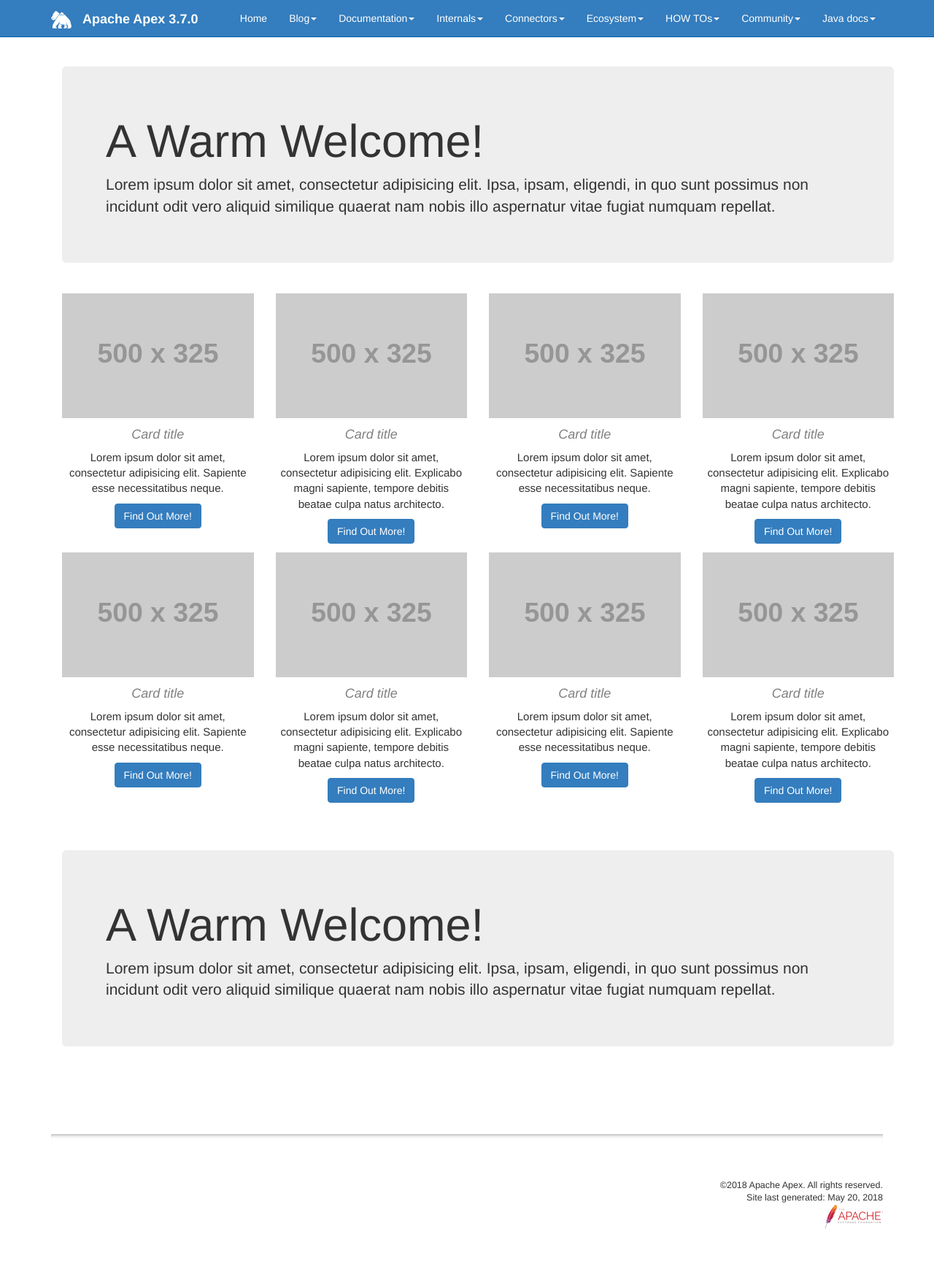
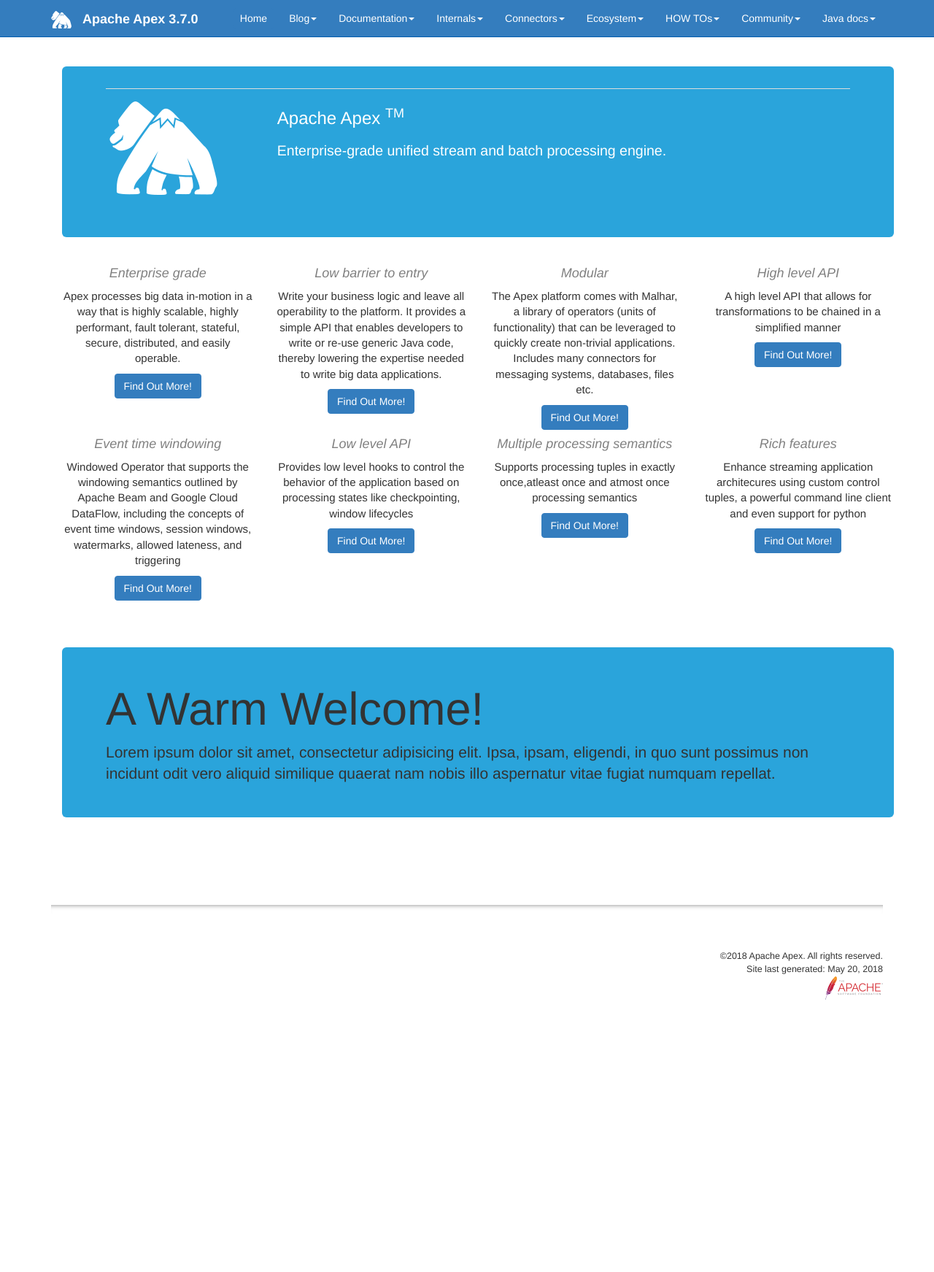
Before and after one commit to apacheapex/apacheapex.github.io, a Jekyll site: the page built from index.md, in a window 1280 px wide. Shown: the whole page at 73% size. Built offline with Jekyll 4.4.1, drawn with Linux system fonts in a browser that asks for light colours; nearby versions of some CDN libraries; comment, search, counter and statistics services are not loaded; after the commit the page ends 1430 px from its top, so only the background shows below that.

Commit message:
First skeleton

```diff
--- a/css/theme-blue.css
+++ b/css/theme-blue.css
@@ -119,3 +119,41 @@ li.sidebarTitle {
 .navbar-inverse .navbar-toggle {
     border-color: #015CAE;
 }
+
+
+.jumbotron {
+    padding: 30px 15px;
+    margin-bottom: 30px;
+    color: inherit;
+    background-color: #2AA4DB
+}
+
+.jumbotron .h1,
+.jumbotron h1 {
+    color: inherit
+}
+
+.jumbotron p {
+    margin-bottom: 15px;
+    font-size: 21px;
+    font-weight: 200
+}
+
+.jumbotron>hr {
+    border-top-color: #015CAE
+}
+
+.apexlogotext {
+    padding: 30px 15px;
+    margin-bottom: 10px;
+    color: inherit;
+    background-color: #2AA4DB;
+}
+
+.table-borderless {
+    border: 0px #2AA4DB;
+}
+
+.whitetext {
+    color: #FFFFFF
+}
--- a/index.md
+++ b/index.md
@@ -12,8 +12,15 @@ toc: false
 
  <!-- Jumbotron Header -->
  <header class="jumbotron my-4">
-   <h1 class="display-3">A Warm Welcome!</h1>
-   <p class="lead">Lorem ipsum dolor sit amet, consectetur adipisicing elit. Ipsa, ipsam, eligendi, in quo sunt possimus non incidunt odit vero aliquid similique quaerat nam nobis illo aspernatur vitae fugiat numquam repellat.</p>
+   <table class="table table-borderless table-condensed">
+     <tr class="table-borderless">
+      <td class="apexlogotext"><img src="{{ "images/apex-logo-big.png"  }}"/></td>
+      <td class="apexlogotext">
+        <h2 class="display-3 whitetext">Apache Apex <sup class="whitetext">TM</sup></h2>
+        <h3 class="whitetext">Enterprise-grade unified stream and batch processing engine. </h3>
+      </td>
+    </tr>
+   </table>
  </header>
 
  <!-- Page Features -->
@@ -21,10 +28,9 @@ toc: false
 
    <div class="col-lg-3 col-md-6 mb-4">
      <div class="card">
-       <img class="card-img-top" src="http://placehold.it/500x325" alt="">
        <div class="card-body">
-         <h4 class="card-title">Card title</h4>
-         <p class="card-text">Lorem ipsum dolor sit amet, consectetur adipisicing elit. Sapiente esse necessitatibus neque.</p>
+         <h4 class="card-title">Enterprise grade</h4>
+         <p class="card-text">Apex processes big data in-motion in a way that is highly scalable, highly performant, fault tolerant, stateful, secure, distributed, and easily operable.</p>
        </div>
        <div class="card-footer">
          <a href="#" class="btn btn-primary">Find Out More!</a>
@@ -34,10 +40,9 @@ toc: false
 
    <div class="col-lg-3 col-md-6 mb-4">
      <div class="card">
-       <img class="card-img-top" src="http://placehold.it/500x325" alt="">
        <div class="card-body">
-         <h4 class="card-title">Card title</h4>
-         <p class="card-text">Lorem ipsum dolor sit amet, consectetur adipisicing elit. Explicabo magni sapiente, tempore debitis beatae culpa natus architecto.</p>
+         <h4 class="card-title">Low barrier to entry</h4>
+         <p class="card-text">Write your business logic and leave all operability to the platform. It provides a simple API that enables developers to write or re-use generic Java code, thereby lowering the expertise needed to write big data applications.</p>
        </div>
        <div class="card-footer">
          <a href="#" class="btn btn-primary">Find Out More!</a>
@@ -47,10 +52,9 @@ toc: false
 
    <div class="col-lg-3 col-md-6 mb-4">
      <div class="card">
-       <img class="card-img-top" src="http://placehold.it/500x325" alt="">
        <div class="card-body">
-         <h4 class="card-title">Card title</h4>
-         <p class="card-text">Lorem ipsum dolor sit amet, consectetur adipisicing elit. Sapiente esse necessitatibus neque.</p>
+         <h4 class="card-title">Modular</h4>
+         <p class="card-text">The Apex platform comes with Malhar, a library of operators (units of functionality) that can be leveraged to quickly create non-trivial applications. Includes many connectors for messaging systems, databases, files etc.</p>
        </div>
        <div class="card-footer">
          <a href="#" class="btn btn-primary">Find Out More!</a>
@@ -60,10 +64,9 @@ toc: false
 
    <div class="col-lg-3 col-md-6 mb-4">
      <div class="card">
-       <img class="card-img-top" src="http://placehold.it/500x325" alt="">
        <div class="card-body">
-         <h4 class="card-title">Card title</h4>
-         <p class="card-text">Lorem ipsum dolor sit amet, consectetur adipisicing elit. Explicabo magni sapiente, tempore debitis beatae culpa natus architecto.</p>
+         <h4 class="card-title">High level API</h4>
+         <p class="card-text">A high level API that allows for transformations to be chained in a simplified manner</p>
        </div>
        <div class="card-footer">
          <a href="#" class="btn btn-primary">Find Out More!</a>
@@ -78,10 +81,9 @@ toc: false
 
    <div class="col-lg-3 col-md-6 mb-4">
      <div class="card">
-       <img class="card-img-top" src="http://placehold.it/500x325" alt="">
        <div class="card-body">
-         <h4 class="card-title">Card title</h4>
-         <p class="card-text">Lorem ipsum dolor sit amet, consectetur adipisicing elit. Sapiente esse necessitatibus neque.</p>
+         <h4 class="card-title">Event time windowing</h4>
+         <p class="card-text">Windowed Operator that supports the windowing semantics outlined by Apache Beam and Google Cloud DataFlow, including the concepts of event time windows, session windows, watermarks, allowed lateness, and triggering</p>
        </div>
        <div class="card-footer">
          <a href="#" class="btn btn-primary">Find Out More!</a>
@@ -91,10 +93,9 @@ toc: false
 
    <div class="col-lg-3 col-md-6 mb-4">
      <div class="card">
-       <img class="card-img-top" src="http://placehold.it/500x325" alt="">
        <div class="card-body">
-         <h4 class="card-title">Card title</h4>
-         <p class="card-text">Lorem ipsum dolor sit amet, consectetur adipisicing elit. Explicabo magni sapiente, tempore debitis beatae culpa natus architecto.</p>
+         <h4 class="card-title">Low level API</h4>
+         <p class="card-text">Provides low level hooks to control the behavior of the application based on processing states like checkpointing, window lifecycles</p>
        </div>
        <div class="card-footer">
          <a href="#" class="btn btn-primary">Find Out More!</a>
@@ -104,10 +105,9 @@ toc: false
 
    <div class="col-lg-3 col-md-6 mb-4">
      <div class="card">
-       <img class="card-img-top" src="http://placehold.it/500x325" alt="">
        <div class="card-body">
-         <h4 class="card-title">Card title</h4>
-         <p class="card-text">Lorem ipsum dolor sit amet, consectetur adipisicing elit. Sapiente esse necessitatibus neque.</p>
+         <h4 class="card-title">Multiple processing semantics</h4>
+         <p class="card-text">Supports processing tuples in exactly once,atleast once and atmost once processing semantics</p>
        </div>
        <div class="card-footer">
          <a href="#" class="btn btn-primary">Find Out More!</a>
@@ -117,10 +117,9 @@ toc: false
 
    <div class="col-lg-3 col-md-6 mb-4">
      <div class="card">
-       <img class="card-img-top" src="http://placehold.it/500x325" alt="">
        <div class="card-body">
-         <h4 class="card-title">Card title</h4>
-         <p class="card-text">Lorem ipsum dolor sit amet, consectetur adipisicing elit. Explicabo magni sapiente, tempore debitis beatae culpa natus architecto.</p>
+         <h4 class="card-title">Rich features</h4>
+         <p class="card-text">Enhance streaming application architecures using custom control tuples, a powerful command line client and even support for python</p>
        </div>
        <div class="card-footer">
          <a href="#" class="btn btn-primary">Find Out More!</a>
```
Also changed, not shown: images/apex-logo-big.png, 1 other file.
